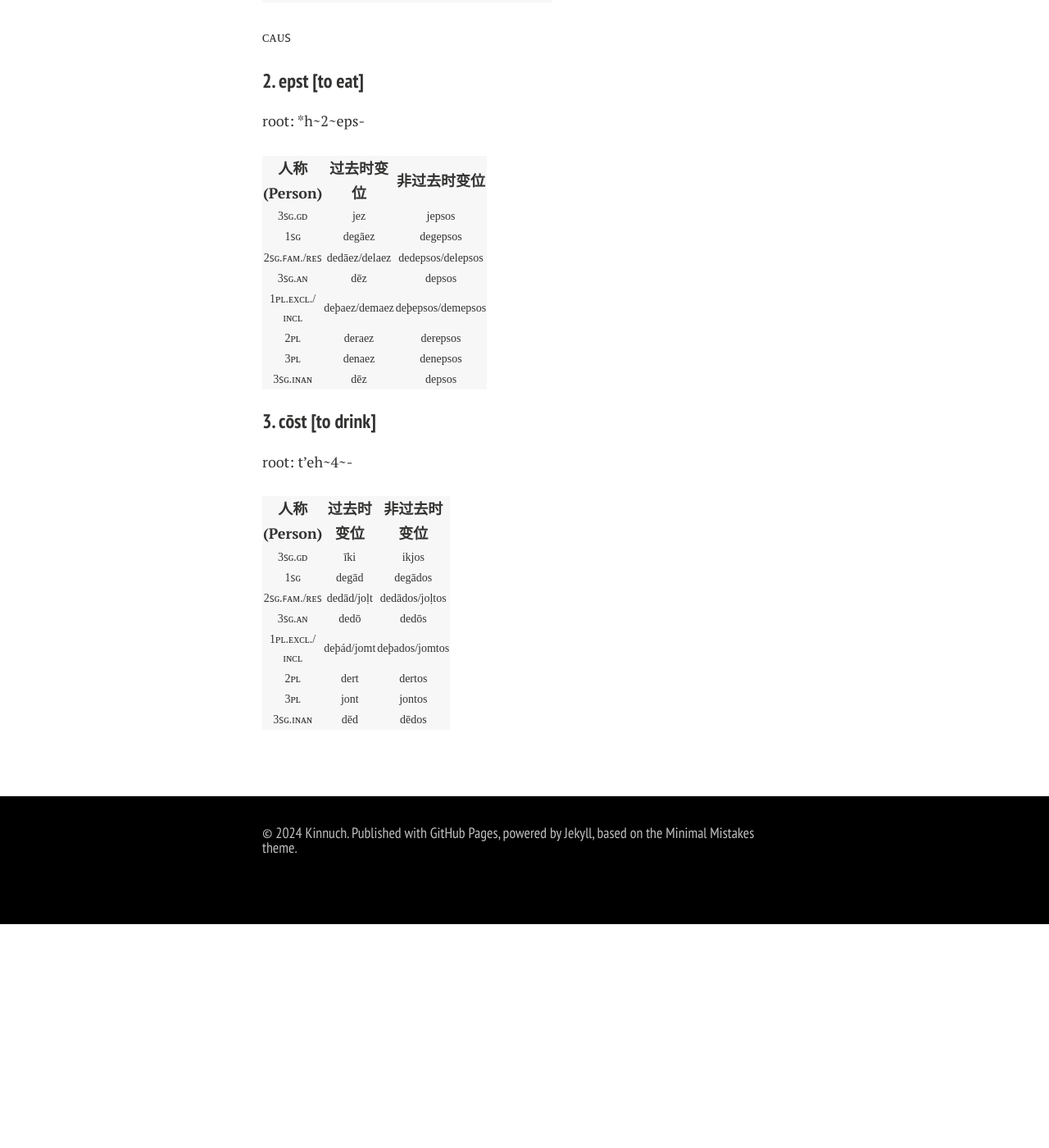
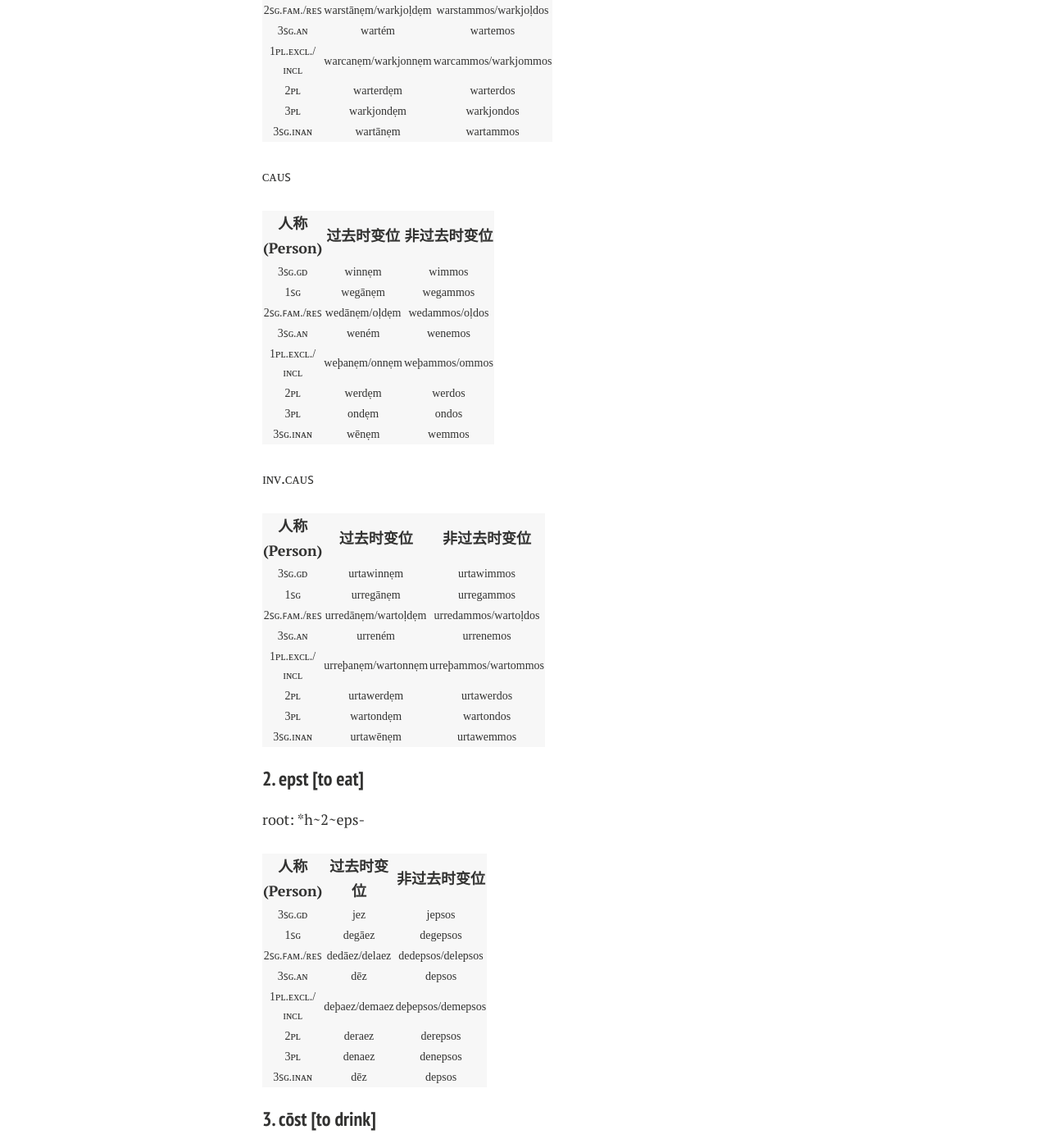
Before and after one commit to Kinnuch/kinnuch.github.io, a Jekyll site: the page built from file/Proto-Shikṛin.md, in a window 1280 px wide and 1400 px high, scrolled down 9326 px. Shown: the whole window at 82% size. Built offline with Jekyll 4.4.1, drawn with Linux system fonts in a browser that asks for light colours; nearby versions of some CDN libraries; our own code applies the rules of GitHub Pages for plain Markdown files; comment, search, counter and statistics services are not loaded; a style sheet for code colours, icons or effects is not loaded; before the commit the page ends 10453 px from its top, so only the background shows below that; some of the changed text lies outside the part shown.

Commit message:
Update Proto-Shikṛin.md

```diff
--- a/file/Proto-Shikṛin.md
+++ b/file/Proto-Shikṛin.md
@@ -195,7 +195,7 @@ Proto-Shikṛin的数系统相对简单，三分为单数，双数，复数，
 
 #### 8. 元音合并(Merge of Vowels)
 
-> 非重读的元音缩短
+> 非重读的元音缩短: *V̄ > *V > *ə, *o > *a > *ə
 >
 > *e + *a/ā > *ē
 >
@@ -323,6 +329,30 @@ root: *^n^dem-
 
 ᴄᴀᴜꜱ
 
+|  人称(Person)  |  过去时变位   |  非过去时变位  |
+| :------------: | :-----------: | :------------: |
+|     3ꜱɢ.ɢᴅ     |    winnẹm     |     wimmos     |
+|      1ꜱɢ       |    wegānẹm    |    wegammos    |
+|  2ꜱɢ.ꜰᴀᴍ./ʀᴇꜱ  | wedānẹm/oḷdẹm | wedammos/oḷdos |
+|     3ꜱɢ.ᴀɴ     |     weném     |    wenemos     |
+| 1ᴘʟ.ᴇxᴄʟ./ɪɴᴄʟ | weþanẹm/onnẹm | weþammos/ommos |
+|      2ᴘʟ       |    werdẹm     |     werdos     |
+|      3ᴘʟ       |     ondẹm     |     ondos      |
+|    3ꜱɢ.ɪɴᴀɴ    |     wēnẹm     |     wemmos     |
+
+ɪɴᴠ.ᴄᴀᴜꜱ
+
+|  人称(Person)  |     过去时变位      |     非过去时变位     |
+| :------------: | :-----------------: | :------------------: |
+|     3ꜱɢ.ɢᴅ     |     urtawinnẹm      |      urtawimmos      |
+|      1ꜱɢ       |      urregānẹm      |      urregammos      |
+|  2ꜱɢ.ꜰᴀᴍ./ʀᴇꜱ  | urredānẹm/wartoḷdẹm | urredammos/wartoḷdos |
+|     3ꜱɢ.ᴀɴ     |       urreném       |      urrenemos       |
+| 1ᴘʟ.ᴇxᴄʟ./ɪɴᴄʟ | urreþanẹm/wartonnẹm | urreþammos/wartommos |
+|      2ᴘʟ       |     urtawerdẹm      |      urtawerdos      |
+|      3ᴘʟ       |      wartondẹm      |      wartondos       |
+|    3ꜱɢ.ɪɴᴀɴ    |      urtawēnẹm      |      urtawemmos      |
+
 #### 2. epst [to eat]
 
 root: *h~2~eps-
```
Also changed, not shown: other parts of file/Proto-Shikṛin.md (+6 -0 lines).
